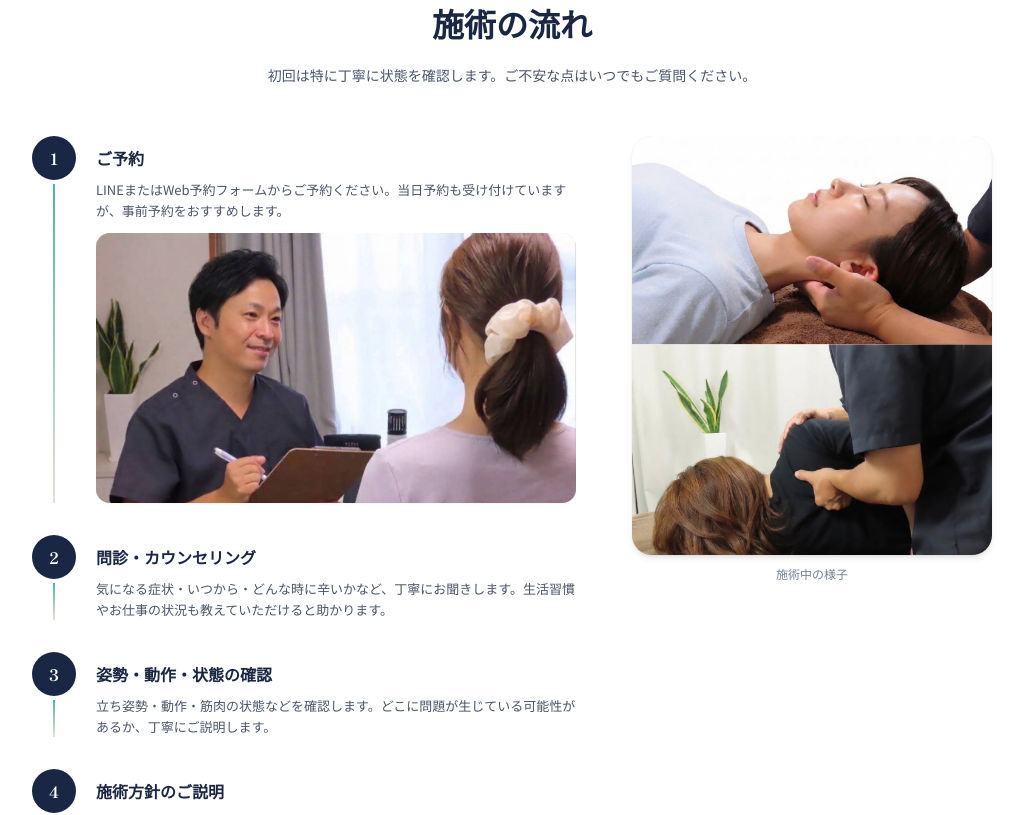
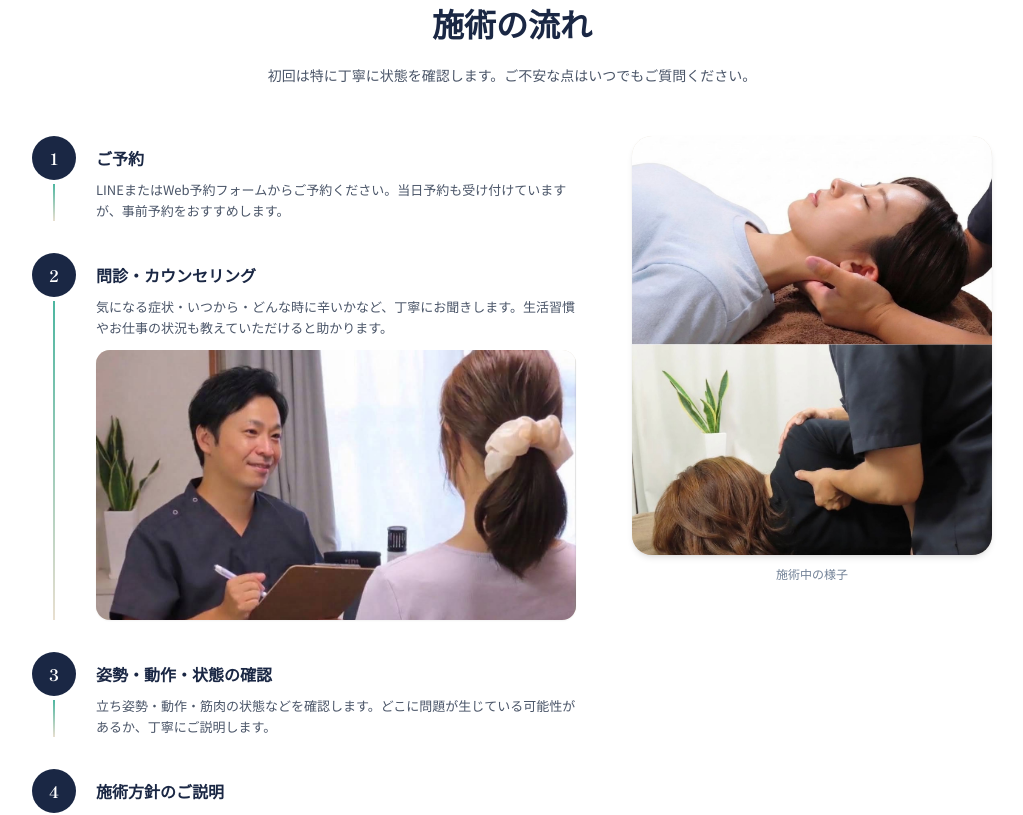
Before and after one commit to jugovicsan-cpu/julio-tenjin-hp, a Next.js app: page / in a window 1280 px wide. Shown: the part 5280-6095 px from the top of the page, without its empty margins (128-1151 px from the left). Built offline with nearby package versions, Linux system fonts and the light colour scheme.

Commit message:
Update index.tsx

```diff
--- a/components/sections/index.tsx
+++ b/components/sections/index.tsx
@@ -213,7 +213,7 @@ export function FlowSteps() {
             <p className="text-[13px] text-[var(--text-secondary)] leading-relaxed">
               {step.body}
             </p>
-            {i === 0 && (
+            {i === 1 && (
               <div className="relative mt-3 rounded-[14px] overflow-hidden aspect-[16/9] bg-[var(--beige-dark)] shadow-sm">
                 <Image
                   src="/images/counseling/image.jpg"
```
